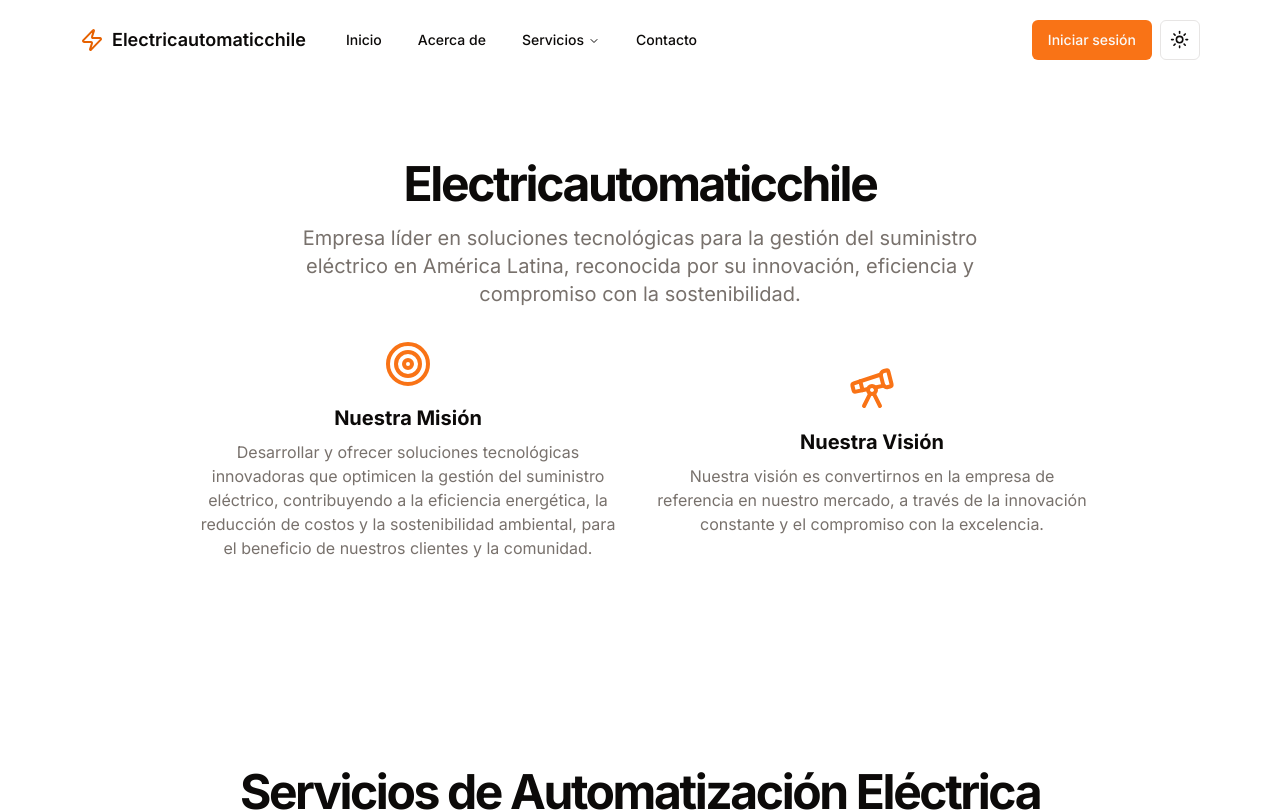
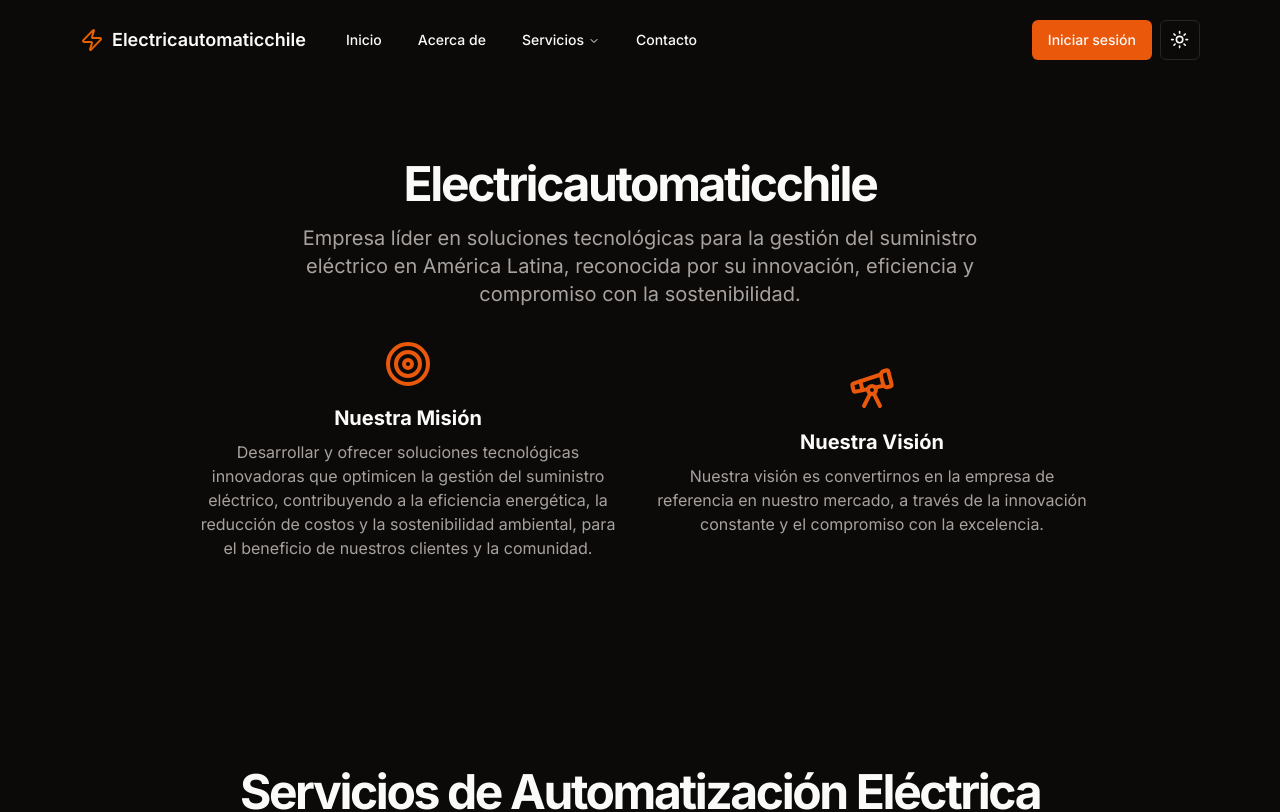
Before and after one commit to electricautomaticchile/electricautomaticchile, a Next.js app: page / in a window 1280 px wide. Shown: the top 812 px of the page. Built offline with nearby package versions, Linux system fonts and the light colour scheme.

Commit message:
dark default

```diff
--- a/app/layout.tsx
+++ b/app/layout.tsx
@@ -27,9 +27,9 @@ export default function RootLayout({
       <body className={inter.className}>
       <ThemeProvider
             attribute="class"
-            defaultTheme="system"
+            defaultTheme="oscuro"
             enableSystem
-            themes={['blanco','oscuro']}
+            themes={['oscuro','blanco']}
             disableTransitionOnChange
           >
         <Navbar/>
```
